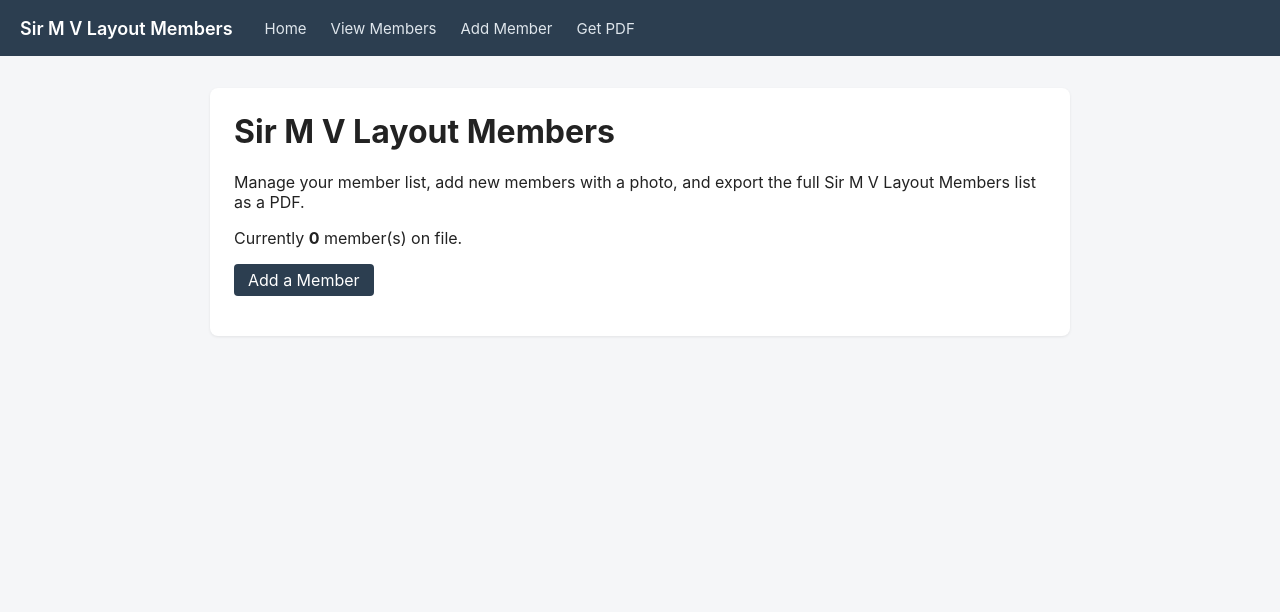
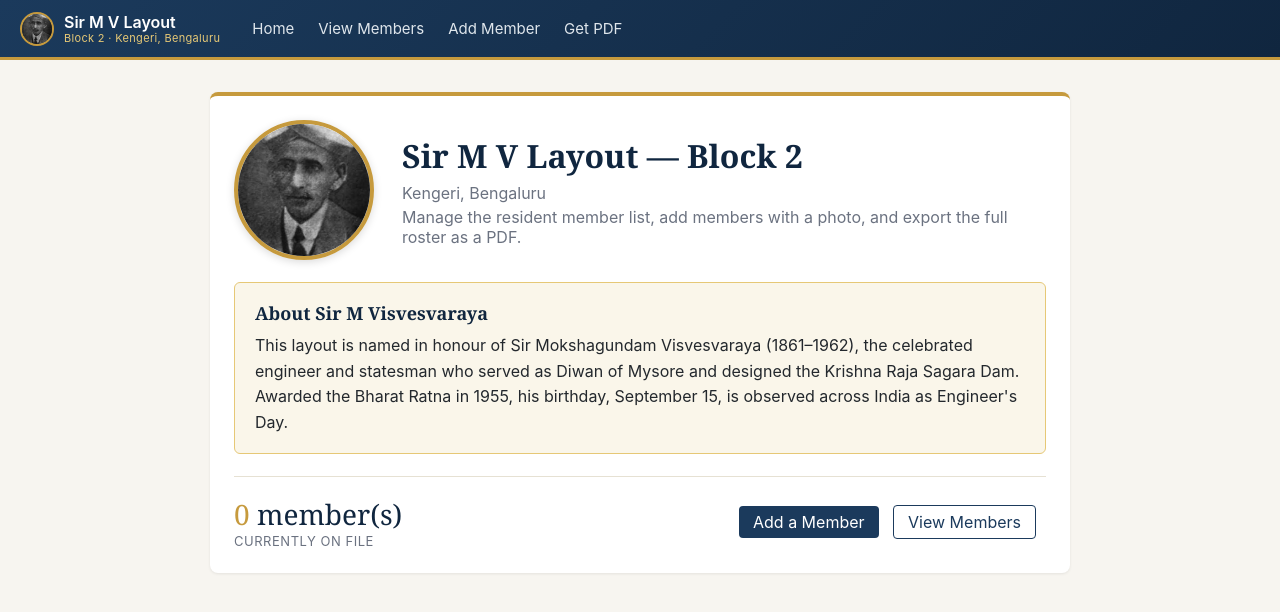
Before and after one commit to arunkumarsb/smv-members, a Flask app: page / in a window 1280 px wide. Shown: the top 612 px of the page. Run offline with Flask 3, Linux system fonts and the light colour scheme.

Commit message:
UI upgrade: navy/gold theme, Sir M Visvesvaraya photo, and about section
Adds a public-domain photo of Sir M Visvesvaraya (Wikimedia Commons,
PD-India) to the nav bar and homepage hero. Introduces a navy + gold
color palette, serif headings, and a short about panel on the home
page covering the layout's namesake, while keeping the existing
layout and tables clean.

Co-Authored-By: Claude Sonnet 5 <noreply@anthropic.com>

```diff
--- a/templates/base.html
+++ b/templates/base.html
@@ -2,27 +2,65 @@
 <html lang="en">
 <head>
   <meta charset="utf-8">
+  <meta name="viewport" content="width=device-width, initial-scale=1">
   <title>Sir M V Layout Members</title>
+  <link rel="icon" type="image/jpeg" href="{{ url_for('static', filename='img/sir-mv.jpg') }}">
   <style>
+    :root {
+      --navy: #1b3a5c;
+      --navy-deep: #10263f;
+      --gold: #c69a3d;
+      --gold-light: #e6c876;
+      --bg: #f7f5f0;
+      --card-bg: #ffffff;
+      --border: #e6e1d3;
+      --text: #23282d;
+      --muted: #6b7280;
+    }
     * { box-sizing: border-box; }
     body {
       margin: 0;
       font-family: -apple-system, BlinkMacSystemFont, "Segoe UI", Arial, sans-serif;
-      background: #f5f6f8;
-      color: #222;
+      background: var(--bg);
+      color: var(--text);
+    }
+    h1, h2 {
+      font-family: Georgia, "Times New Roman", serif;
+      color: var(--navy-deep);
     }
     nav {
-      background: #2c3e50;
+      background: linear-gradient(135deg, var(--navy), var(--navy-deep));
+      border-bottom: 3px solid var(--gold);
       padding: 0 20px;
       display: flex;
       align-items: center;
-      height: 56px;
+      height: 60px;
     }
     nav .brand {
+      display: flex;
+      align-items: center;
+      margin-right: 32px;
+    }
+    nav .brand img {
+      width: 34px;
+      height: 34px;
+      border-radius: 50%;
+      object-fit: cover;
+      border: 2px solid var(--gold);
+      margin-right: 10px;
+    }
+    nav .brand-text {
       color: #fff;
       font-weight: 600;
-      font-size: 18px;
-      margin-right: 32px;
+      font-size: 16px;
+      line-height: 1.25;
+    }
+    nav .brand-text small {
+      display: block;
+      color: var(--gold-light);
+      font-weight: 400;
+      font-size: 11px;
+      letter-spacing: 0.03em;
     }
     nav a {
       color: #dfe6ec;
@@ -39,10 +77,11 @@
       padding: 0 20px;
     }
     .card {
-      background: #fff;
+      background: var(--card-bg);
       border-radius: 8px;
       padding: 24px;
       box-shadow: 0 1px 3px rgba(0,0,0,0.08);
+      border-top: 4px solid var(--gold);
     }
     h1 { margin-top: 0; }
     table {
@@ -51,12 +90,20 @@
     }
     th, td {
       padding: 10px 12px;
-      border-bottom: 1px solid #e5e5e5;
+      border-bottom: 1px solid var(--border);
       text-align: left;
       vertical-align: middle;
     }
     th {
-      background: #f0f2f4;
+      background: var(--navy);
+      color: #fff;
+      font-weight: 600;
+      font-size: 13px;
+      text-transform: uppercase;
+      letter-spacing: 0.03em;
+    }
+    tbody tr:nth-child(even) {
+      background: #faf7ef;
     }
     img.thumb {
       width: 50px;
@@ -78,9 +125,14 @@
       border-radius: 4px;
       font-size: 14px;
     }
+    input[type=text]:focus, input[type=tel]:focus {
+      outline: none;
+      border-color: var(--gold);
+      box-shadow: 0 0 0 3px rgba(198, 154, 61, 0.2);
+    }
     button {
       margin-top: 20px;
-      background: #2c3e50;
+      background: var(--navy);
       color: #fff;
       border: none;
       padding: 10px 20px;
@@ -88,7 +140,7 @@
       font-size: 15px;
       cursor: pointer;
     }
-    button:hover { background: #1c2a36; }
+    button:hover { background: var(--navy-deep); }
     .errors {
       background: #fdecea;
       color: #b3261e;
@@ -98,17 +150,22 @@
     }
     .btn-link {
       display: inline-block;
-      background: #2c3e50;
+      background: var(--navy);
       color: #fff !important;
       padding: 6px 14px;
       border-radius: 4px;
       text-decoration: none;
     }
+    .btn-link:hover { background: var(--navy-deep); }
   </style>
+  {% block extra_head %}{% endblock %}
 </head>
 <body>
   <nav>
-    <span class="brand">Sir M V Layout Members</span>
+    <a class="brand" href="{{ url_for('home') }}" style="text-decoration:none;">
+      <img src="{{ url_for('static', filename='img/sir-mv.jpg') }}" alt="Sir M Visvesvaraya">
+      <span class="brand-text">Sir M V Layout<small>Block 2 &middot; Kengeri, Bengaluru</small></span>
+    </a>
     <a href="{{ url_for('home') }}">Home</a>
     <a href="{{ url_for('view_members') }}">View Members</a>
     <a href="{{ url_for('add_member') }}">Add Member</a>
--- a/templates/index.html
+++ b/templates/index.html
@@ -1,12 +1,102 @@
 {% extends "base.html" %}
+{% block extra_head %}
+<style>
+  .hero {
+    display: flex;
+    align-items: center;
+    gap: 28px;
+    flex-wrap: wrap;
+  }
+  .hero-photo {
+    flex: 0 0 auto;
+    width: 140px;
+    height: 140px;
+    border-radius: 50%;
+    object-fit: cover;
+    border: 4px solid var(--gold);
+    box-shadow: 0 2px 8px rgba(0,0,0,0.15);
+  }
+  .hero-text { flex: 1 1 260px; }
+  .hero-text h1 { margin-bottom: 6px; }
+  .hero-text p { color: var(--muted); margin: 4px 0 0; }
+  .about-panel {
+    margin-top: 22px;
+    padding: 18px 20px;
+    background: #faf6ea;
+    border: 1px solid var(--gold-light);
+    border-radius: 6px;
+  }
+  .about-panel h2 {
+    margin: 0 0 8px;
+    font-size: 18px;
+  }
+  .about-panel p {
+    margin: 0;
+    line-height: 1.6;
+    color: var(--text);
+  }
+  .stats-row {
+    display: flex;
+    align-items: center;
+    justify-content: space-between;
+    flex-wrap: wrap;
+    gap: 16px;
+    margin-top: 22px;
+    padding-top: 18px;
+    border-top: 1px solid var(--border);
+  }
+  .stat-count {
+    font-family: Georgia, "Times New Roman", serif;
+    font-size: 28px;
+    color: var(--navy-deep);
+  }
+  .stat-count span {
+    color: var(--gold);
+  }
+  .stat-label {
+    color: var(--muted);
+    font-size: 13px;
+    text-transform: uppercase;
+    letter-spacing: 0.04em;
+  }
+  .actions a { margin-right: 10px; }
+  .btn-link.secondary {
+    background: transparent;
+    color: var(--navy) !important;
+    border: 1px solid var(--navy);
+  }
+</style>
+{% endblock %}
 {% block content %}
 <div class="card">
-  <h1>Sir M V Layout Members</h1>
-  <p>Manage your member list, add new members with a photo, and export the
-  full Sir M V Layout Members list as a PDF.</p>
-  <p>Currently <strong>{{ member_count }}</strong> member(s) on file.</p>
-  <p>
-    <a class="btn-link" href="{{ url_for('add_member') }}">Add a Member</a>
-  </p>
+  <div class="hero">
+    <img class="hero-photo" src="{{ url_for('static', filename='img/sir-mv.jpg') }}" alt="Sir M Visvesvaraya">
+    <div class="hero-text">
+      <h1>Sir M V Layout &mdash; Block 2</h1>
+      <p>Kengeri, Bengaluru</p>
+      <p>Manage the resident member list, add members with a photo, and export the full roster as a PDF.</p>
+    </div>
+  </div>
+
+  <div class="about-panel">
+    <h2>About Sir M Visvesvaraya</h2>
+    <p>
+      This layout is named in honour of Sir Mokshagundam Visvesvaraya (1861&ndash;1962),
+      the celebrated engineer and statesman who served as Diwan of Mysore and designed
+      the Krishna Raja Sagara Dam. Awarded the Bharat Ratna in 1955, his birthday,
+      September 15, is observed across India as Engineer's Day.
+    </p>
+  </div>
+
+  <div class="stats-row">
+    <div>
+      <div class="stat-count"><span>{{ member_count }}</span> member(s)</div>
+      <div class="stat-label">currently on file</div>
+    </div>
+    <div class="actions">
+      <a class="btn-link" href="{{ url_for('add_member') }}">Add a Member</a>
+      <a class="btn-link secondary" href="{{ url_for('view_members') }}">View Members</a>
+    </div>
+  </div>
 </div>
 {% endblock %}
```
Also changed, not shown: static/img/sir-mv.jpg (added).
